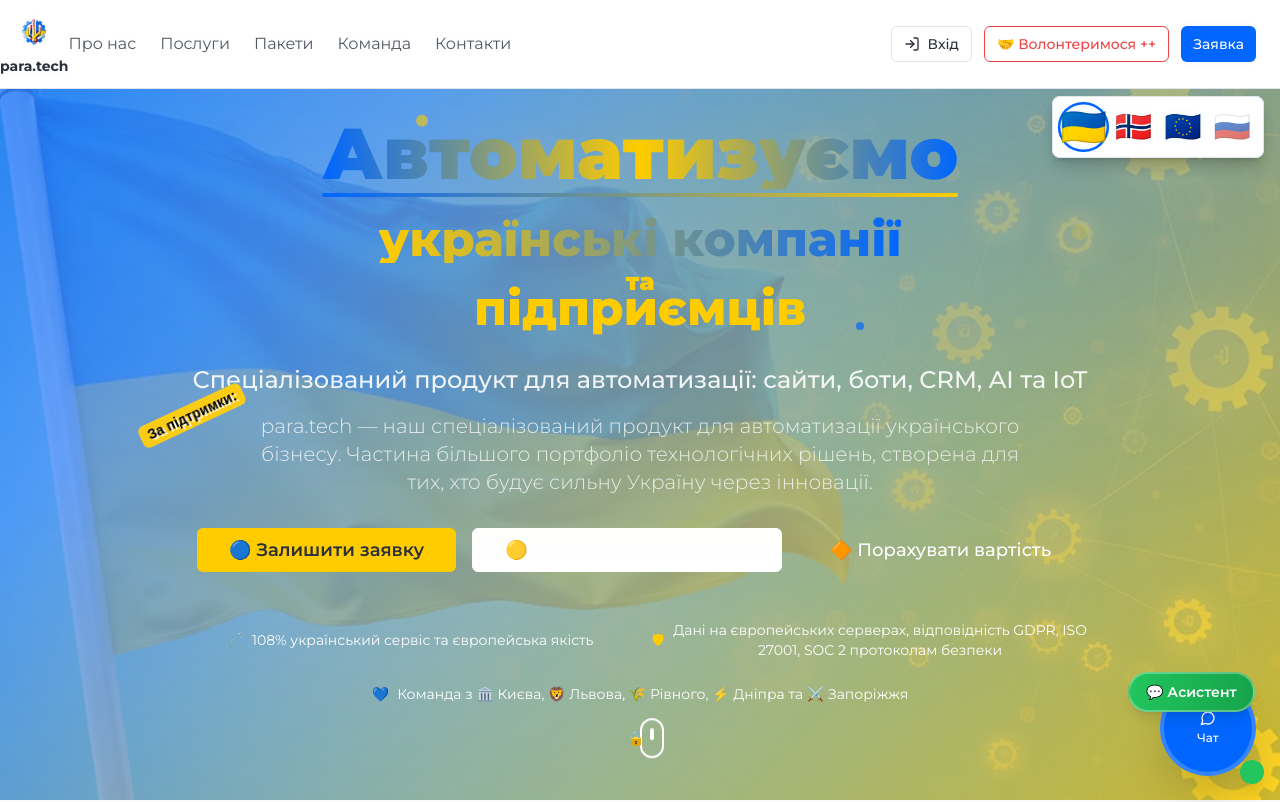
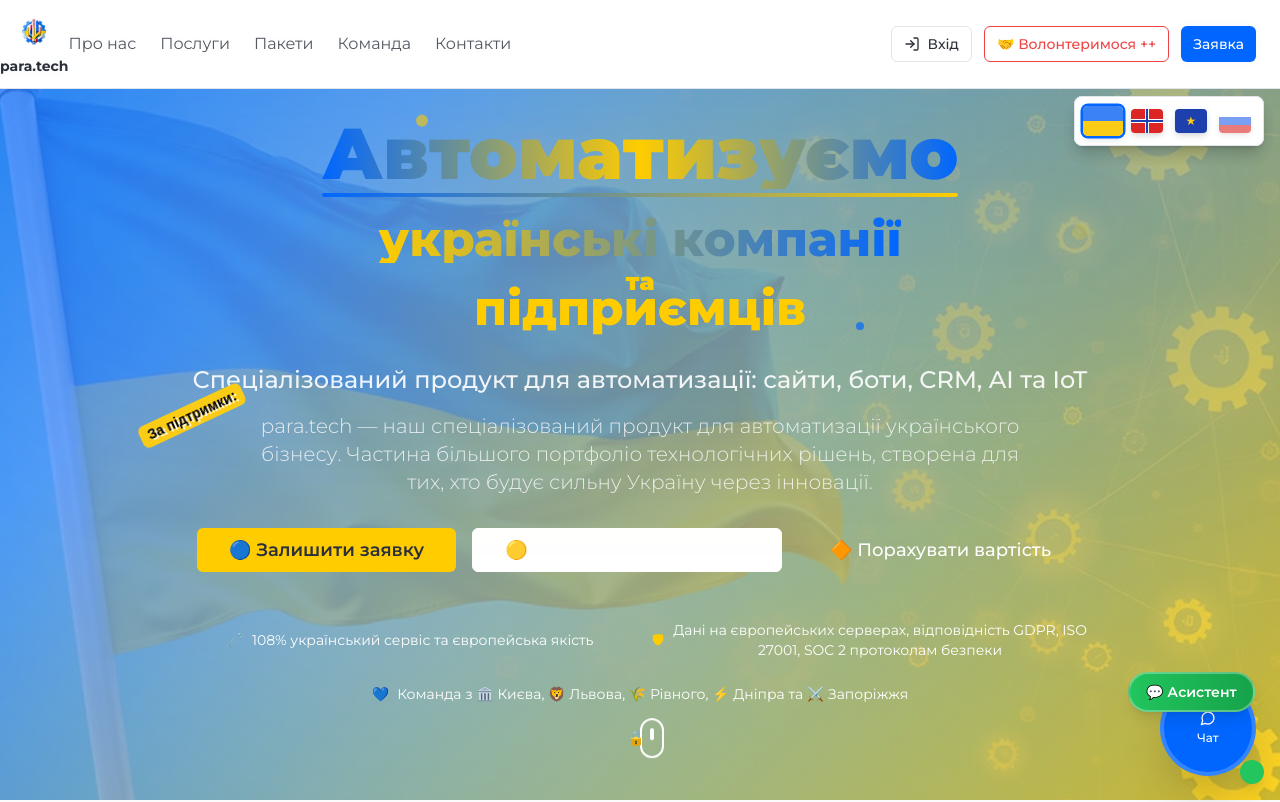
Before and after one commit to avatarium108/a8a, a React (Vite) app: page / in a window 1280 px wide. Shown: the top 802 px of the page. Built offline with nearby package versions, Linux system fonts and the light colour scheme.

Commit message:
Змінити вибір мови на прапорці
Змінив вибір мови на прапорці країн.

```diff
--- a/src/components/Navigation.tsx
+++ b/src/components/Navigation.tsx
@@ -143,31 +143,49 @@ const Navigation = () => {
         <div className="flex items-center gap-3">
           <button
             onClick={() => changeLanguage('ua')}
-            className={`text-3xl hover:scale-125 transition-transform duration-200 ${locale === 'ua' ? 'scale-125 ring-2 ring-primary rounded-full' : ''}`}
+            className={`relative w-8 h-6 hover:scale-125 transition-transform duration-200 rounded-sm overflow-hidden shadow-md ${locale === 'ua' ? 'scale-125 ring-2 ring-primary' : ''}`}
             title="Українська"
           >
-            🇺🇦
+            <div className="w-full h-1/2 bg-blue-500"></div>
+            <div className="w-full h-1/2 bg-yellow-400"></div>
           </button>
           <button
             onClick={() => changeLanguage('no')}
-            className={`text-3xl hover:scale-125 transition-transform duration-200 ${locale === 'no' ? 'scale-125 ring-2 ring-primary rounded-full' : ''}`}
+            className={`relative w-8 h-6 hover:scale-125 transition-transform duration-200 rounded-sm overflow-hidden shadow-md ${locale === 'no' ? 'scale-125 ring-2 ring-primary' : ''}`}
             title="Norsk"
           >
-            🇳🇴
+            <div className="w-full h-full bg-red-600 relative">
+              <div className="absolute inset-0 flex items-center justify-center">
+                <div className="w-full h-1 bg-white"></div>
+              </div>
+              <div className="absolute inset-0 flex items-center justify-center">
+                <div className="w-1 h-full bg-white"></div>
+              </div>
+              <div className="absolute inset-0 flex items-center justify-center">
+                <div className="w-full h-0.5 bg-blue-800"></div>
+              </div>
+              <div className="absolute inset-0 flex items-center justify-center">
+                <div className="w-0.5 h-full bg-blue-800"></div>
+              </div>
+            </div>
           </button>
           <button
             onClick={() => changeLanguage('eu')}
-            className={`text-3xl hover:scale-125 transition-transform duration-200 ${locale === 'eu' ? 'scale-125 ring-2 ring-primary rounded-full' : ''}`}
+            className={`relative w-8 h-6 hover:scale-125 transition-transform duration-200 rounded-sm overflow-hidden shadow-md ${locale === 'eu' ? 'scale-125 ring-2 ring-primary' : ''}`}
             title="European Union"
           >
-            🇪🇺
+            <div className="w-full h-full bg-blue-800 flex items-center justify-center">
+              <div className="text-yellow-400 text-xs">★</div>
+            </div>
           </button>
           <button
             onClick={() => changeLanguage('ru')}
-            className="text-3xl hover:scale-125 transition-transform duration-200 opacity-60 hover:opacity-100"
+            className="relative w-8 h-6 hover:scale-125 transition-transform duration-200 rounded-sm overflow-hidden shadow-md opacity-60 hover:opacity-100"
             title="Русский военный корабль..."
           >
-            🇷🇺
+            <div className="w-full h-1/3 bg-white"></div>
+            <div className="w-full h-1/3 bg-blue-600"></div>
+            <div className="w-full h-1/3 bg-red-600"></div>
           </button>
         </div>
       </div>
```
